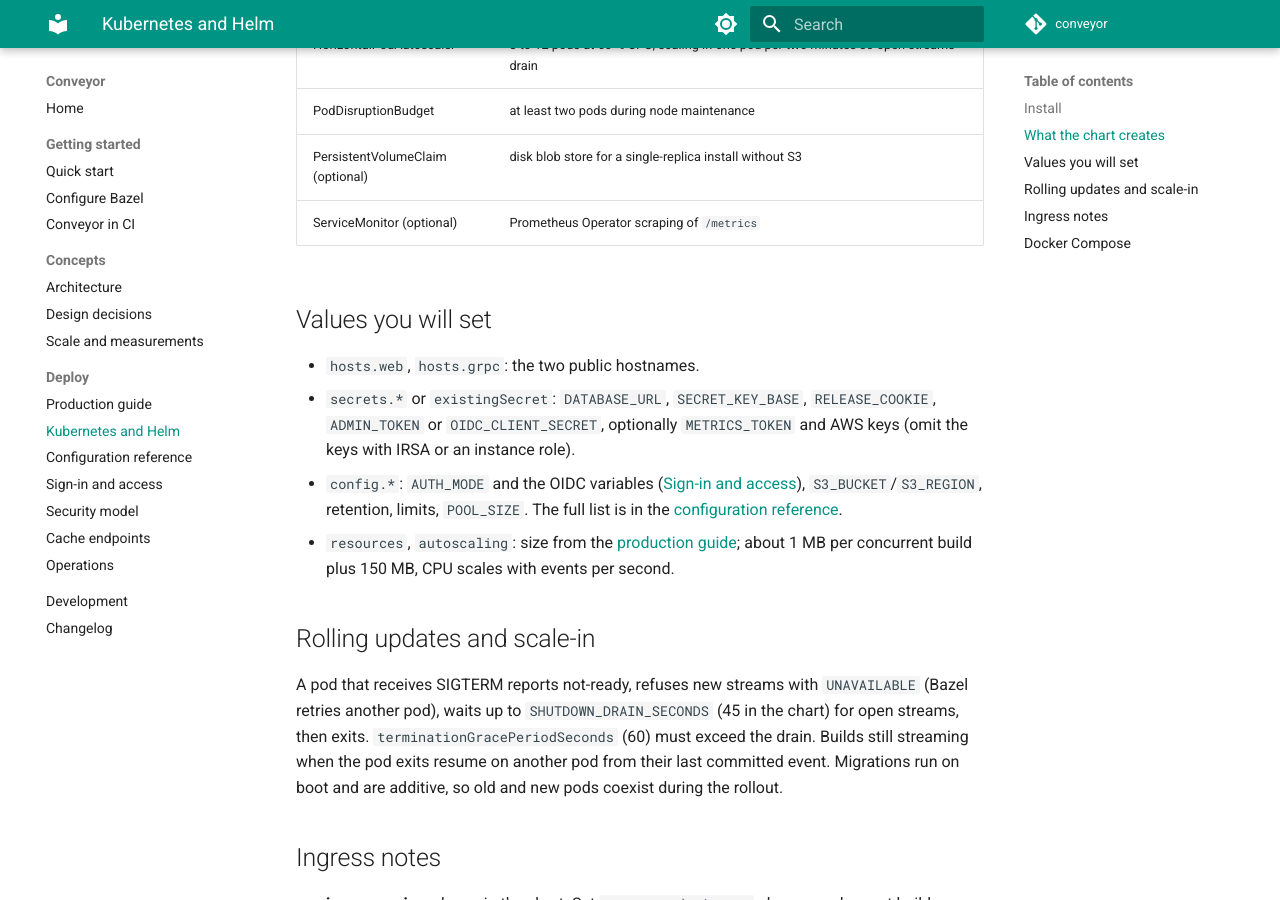
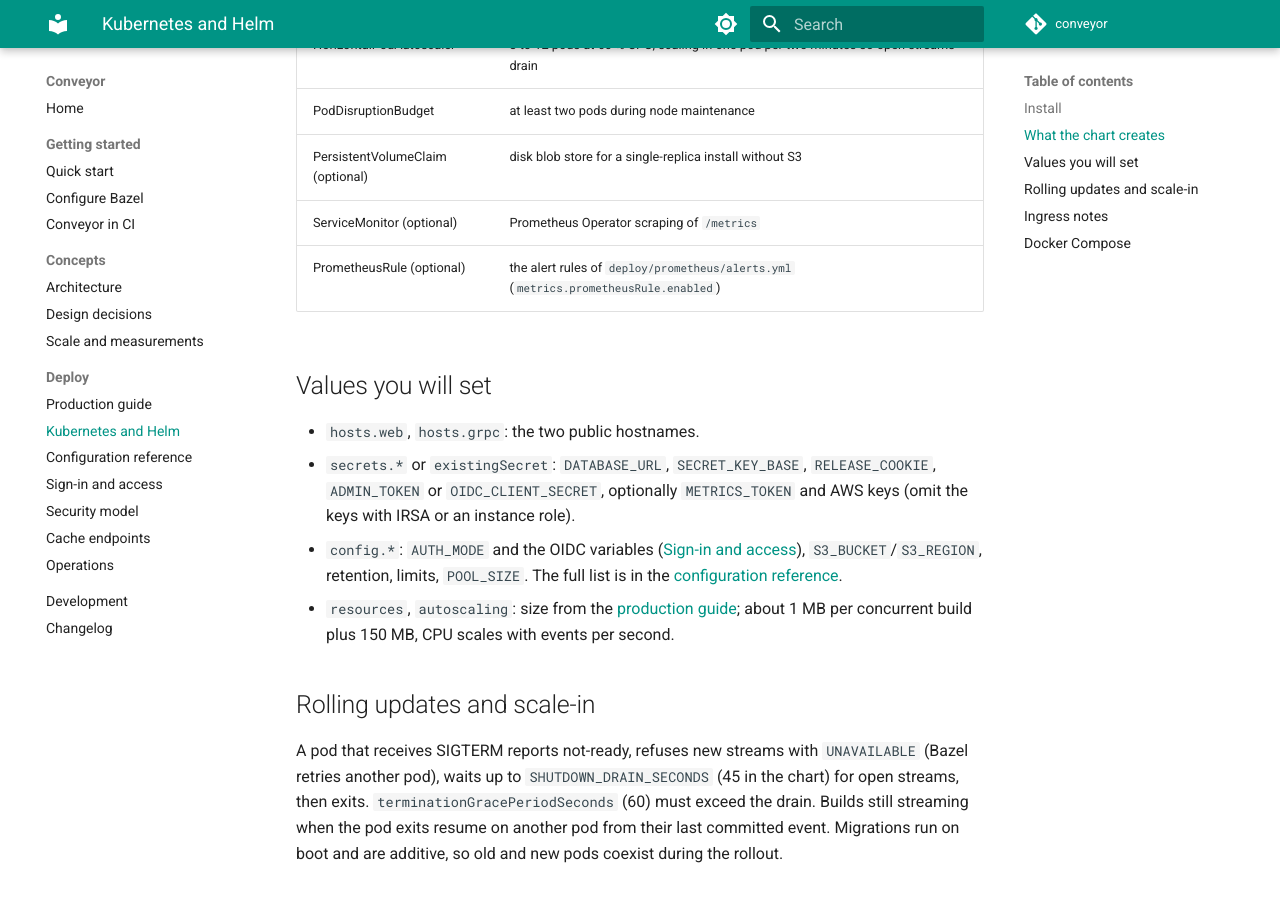
Before and after one commit to erneestoc/conveyor, an MkDocs documentation site: the page built from docs/kubernetes.md, in a window 1280 px wide and 900 px high, scrolled down 1069 px. Built offline with MkDocs 1.6.1 and Material for MkDocs 9.7.7, drawn with Linux system fonts in a browser that asks for light colours; comment, search, counter and statistics services are not loaded.

Commit message:
Helm: optional PrometheusRule from the alert rules
Co-Authored-By: Claude Fable 5.1 <noreply@anthropic.com>
Claude-Session: https://claude.ai/code/session_013T4qUDStW7F9C64ivhxJdn

```diff
--- a/docs/kubernetes.md
+++ b/docs/kubernetes.md
@@ -36,6 +36,7 @@ an API key in Settings, and point Bazel at `grpcs://bes.example.com:443`.
 | PodDisruptionBudget | at least two pods during node maintenance |
 | PersistentVolumeClaim (optional) | disk blob store for a single-replica install without S3 |
 | ServiceMonitor (optional) | Prometheus Operator scraping of `/metrics` |
+| PrometheusRule (optional) | the alert rules of `deploy/prometheus/alerts.yml` (`metrics.prometheusRule.enabled`) |
 
 ## Values you will set
 
```
Also changed, not shown: 3 other files.
